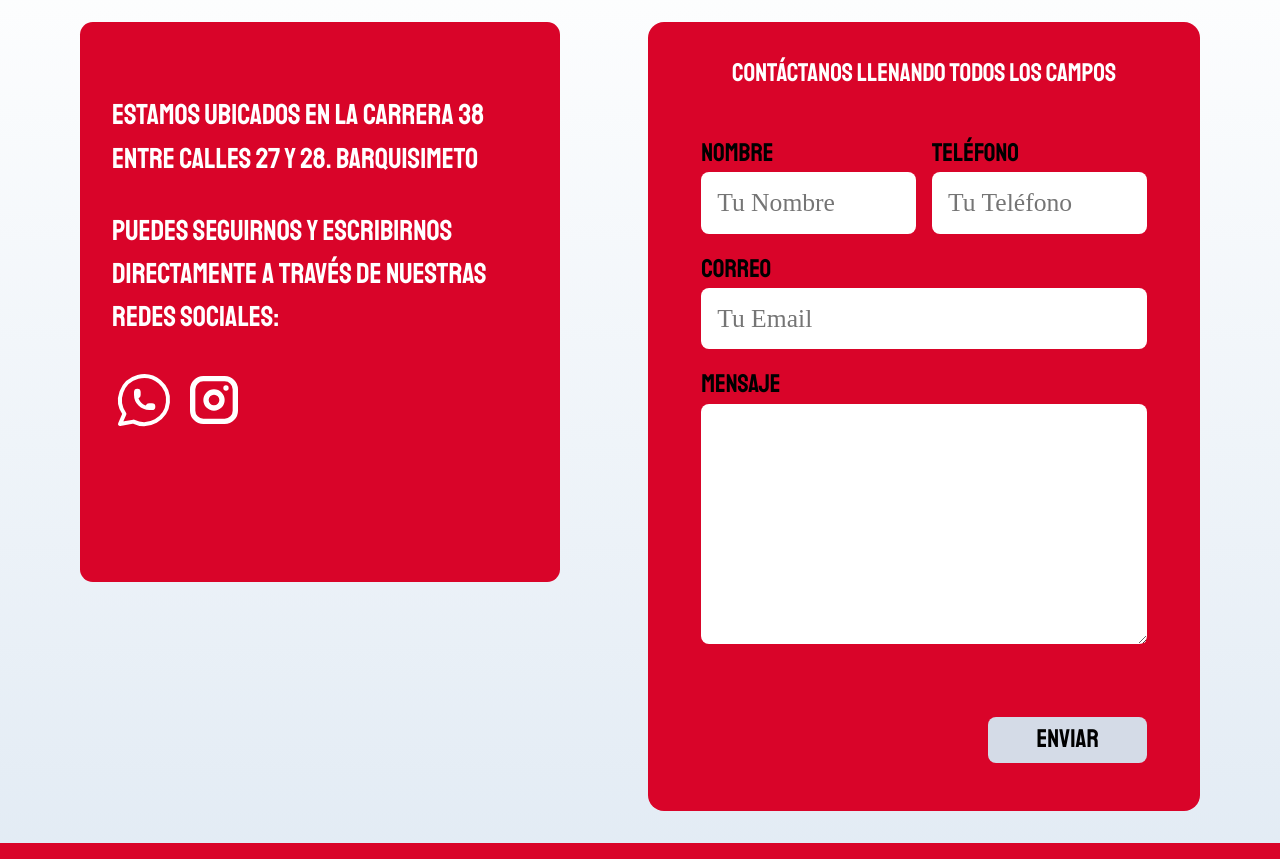
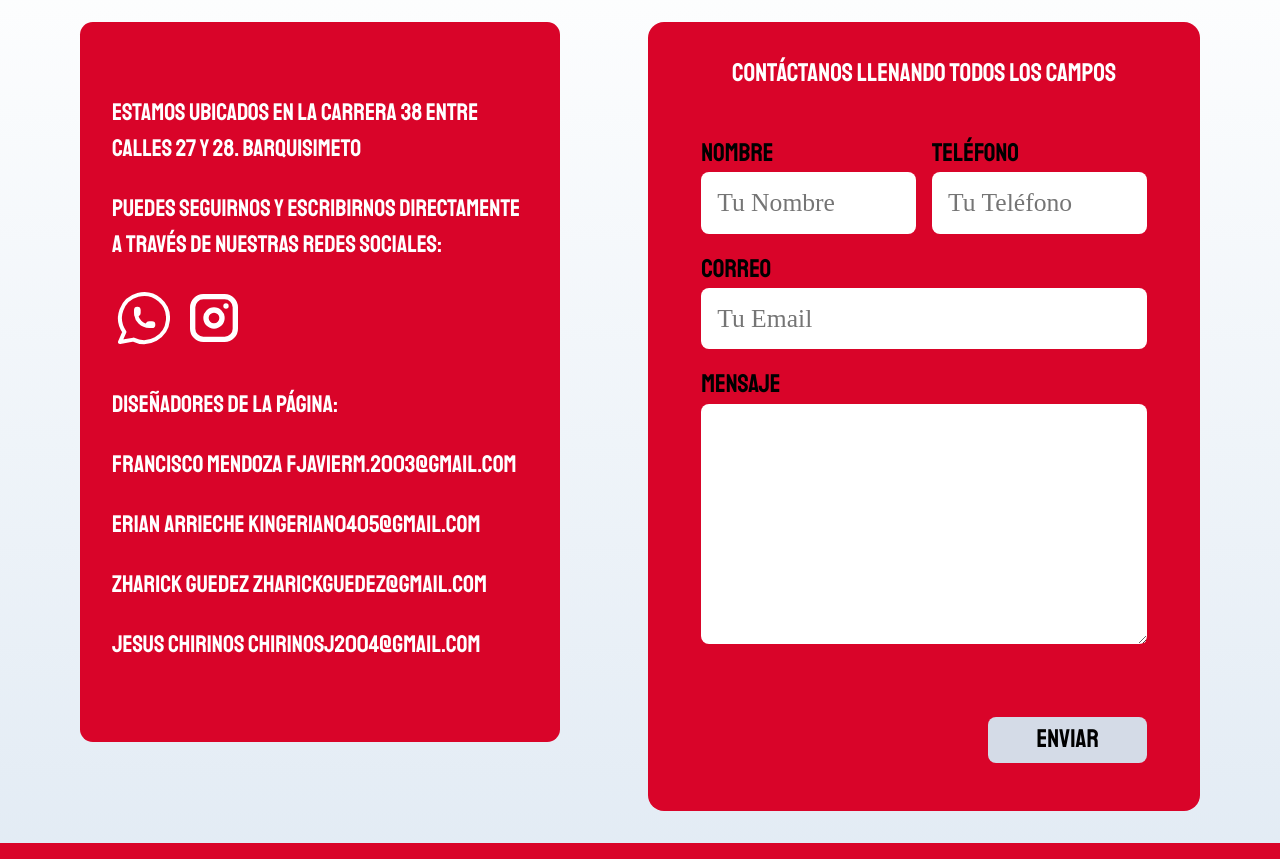
Before and after one commit to FranJ18/viveres_hortalizas, a plain HTML site: page contacto.html in a window 1280 px wide. Shown: the part 447-1306 px from the top of the page. Drawn offline with Linux system fonts and the light colour scheme.

Commit message:
Add files via upload

```diff
--- a/contacto.html
+++ b/contacto.html
@@ -74,6 +74,12 @@
                         <line x1="16.5" y1="7.5" x2="16.5" y2="7.501" />
                       </svg>
                 </a>
+
+                <p>Diseñadores de la página:</p>
+                <p>Francisco Mendoza fjavierm.2003@gmail.com</p>
+                <p>Erian Arrieche kingerian0405@gmail.com</p>
+                <p>Zharick Guedez zharickguedez@gmail.com</p>
+                <p>Jesus Chirinos chirinosj2004@gmail.com</p>
             </div>
         </div>
     </div> <!-- Contenedor contacto -->
--- a/css/style.css
+++ b/css/style.css
@@ -245,7 +245,7 @@ h3 {
     grid-row: 1 / 2;
     background-color: var(--primario);
     width: min(30rem, 100%);
-    height: 35rem;
+    height: 45rem;
     padding: 2rem;
     border-radius: .8rem;
 }
@@ -254,6 +254,7 @@ h3 {
     margin-top: 2.5rem;
 }
 .ubicacion-datos p {
+    font-size: 1.5rem;
     font-family: var(--fuentePrincipal);
     color: var(--blanco);
 }
```
